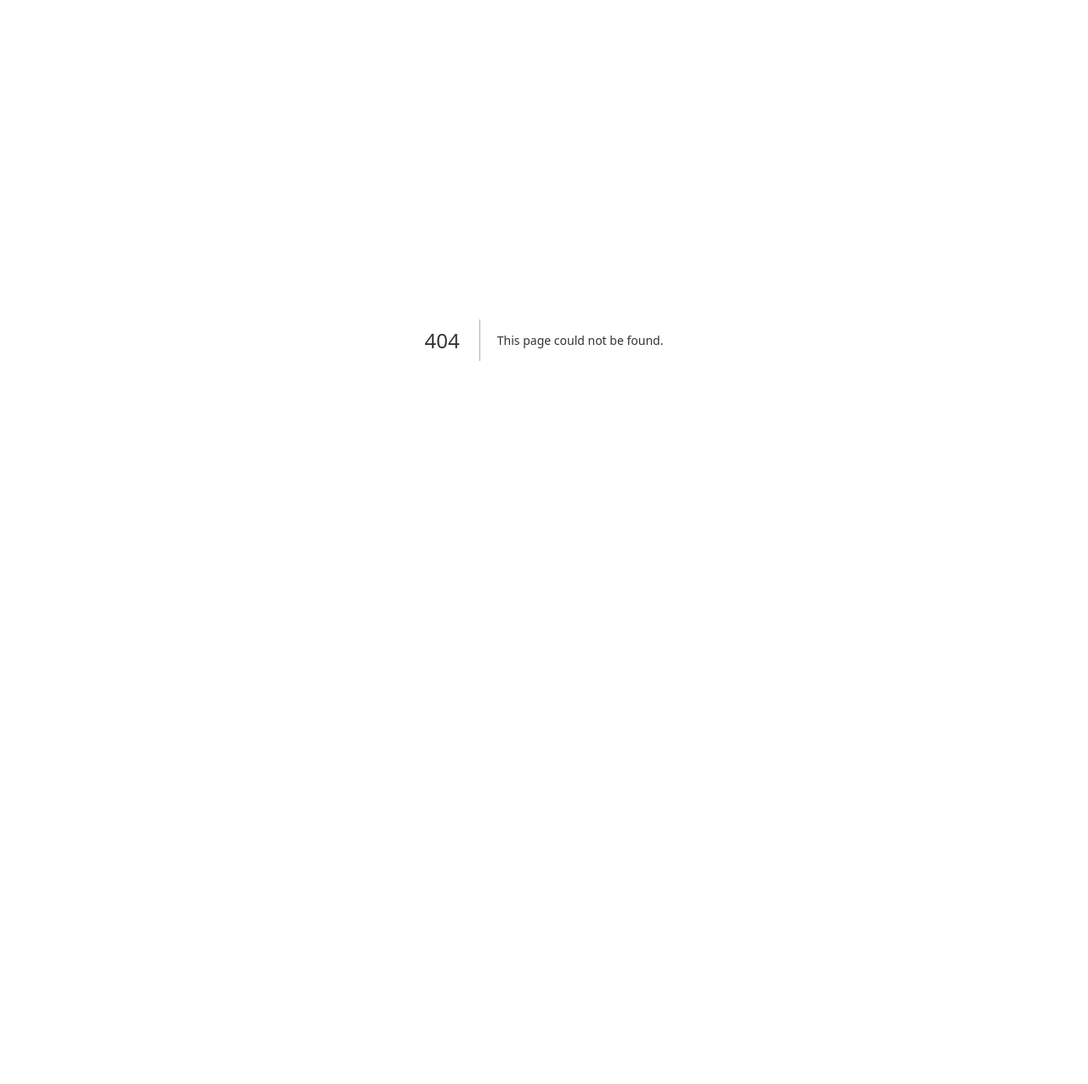
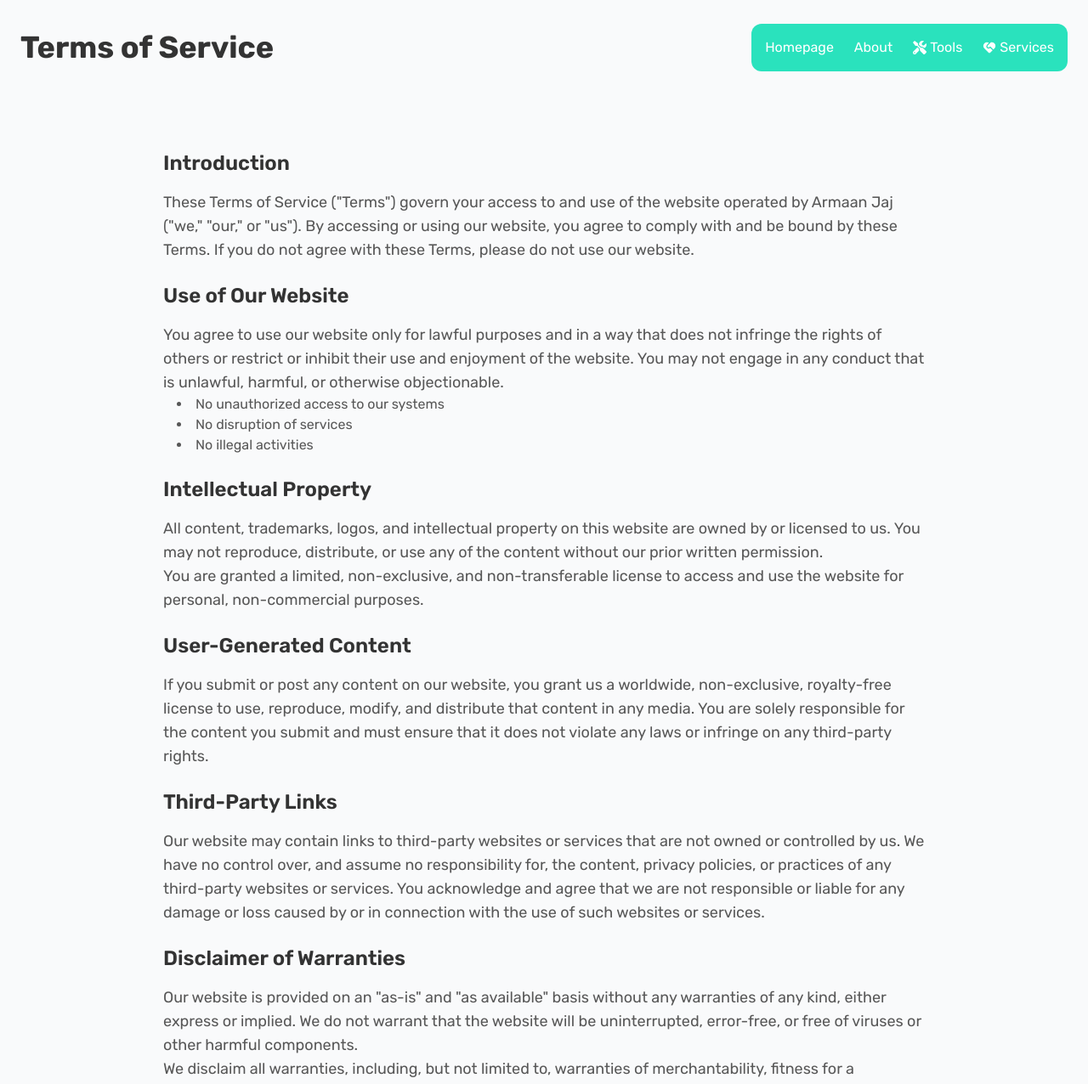
Before and after one commit to monk-27/portfolio, a Next.js app: page /terms in a window 1280 px wide. Before the commit this address had no page. Shown: the top 1276 px of the page at 85% size. Before the commit the page ends 800 px from the top, so only its background shows below. Built offline with nearby package versions, Linux system fonts and the light colour scheme.

Commit message:
Design terms of service page
Outline terms and conditions related to using this website.

```diff
--- /dev/null
+++ b/src/app/terms/page.tsx
@@ -0,0 +1,173 @@
+import DynamicNavbar from "@/components/ui/DynamicNavbar";
+import Footer from "@/components/ui/Footer";
+import * as React from "react";
+
+export interface ITermsPageProps {}
+
+export default function TermsPage(props: ITermsPageProps) {
+    return (
+        <main className="bg-gray-50">
+            <DynamicNavbar title="Terms of Service" />
+            <div className="py-16 px-6 bg-gray-50">
+                <div className="container mx-auto max-w-4xl">
+                    <section className="mb-6">
+                        <h2 className="text-2xl font-semibold mb-4">
+                            Introduction
+                        </h2>
+                        <p className="text-lg">
+                            These Terms of Service ("Terms") govern your access
+                            to and use of the website operated by Armaan Jaj
+                            ("we," "our," or "us"). By accessing or using our
+                            website, you agree to comply with and be bound by
+                            these Terms. If you do not agree with these Terms,
+                            please do not use our website.
+                        </p>
+                    </section>
+
+                    <section className="mb-6">
+                        <h2 className="text-2xl font-semibold mb-4">
+                            Use of Our Website
+                        </h2>
+                        <p className="text-lg">
+                            You agree to use our website only for lawful
+                            purposes and in a way that does not infringe the
+                            rights of others or restrict or inhibit their use
+                            and enjoyment of the website. You may not engage in
+                            any conduct that is unlawful, harmful, or otherwise
+                            objectionable.
+                        </p>
+                        <ul className="list-disc list-inside pl-4">
+                            <li>No unauthorized access to our systems</li>
+                            <li>No disruption of services</li>
+                            <li>No illegal activities</li>
+                        </ul>
+                    </section>
+
+                    <section className="mb-6">
+                        <h2 className="text-2xl font-semibold mb-4">
+                            Intellectual Property
+                        </h2>
+                        <p className="text-lg">
+                            All content, trademarks, logos, and intellectual
+                            property on this website are owned by or licensed to
+                            us. You may not reproduce, distribute, or use any of
+                            the content without our prior written permission.
+                        </p>
+                        <p className="text-lg">
+                            You are granted a limited, non-exclusive, and
+                            non-transferable license to access and use the
+                            website for personal, non-commercial purposes.
+                        </p>
+                    </section>
+
+                    <section className="mb-6">
+                        <h2 className="text-2xl font-semibold mb-4">
+                            User-Generated Content
+                        </h2>
+                        <p className="text-lg">
+                            If you submit or post any content on our website,
+                            you grant us a worldwide, non-exclusive,
+                            royalty-free license to use, reproduce, modify, and
+                            distribute that content in any media. You are solely
+                            responsible for the content you submit and must
+                            ensure that it does not violate any laws or infringe
+                            on any third-party rights.
+                        </p>
+                    </section>
+
+                    <section className="mb-6">
+                        <h2 className="text-2xl font-semibold mb-4">
+                            Third-Party Links
+                        </h2>
+                        <p className="text-lg">
+                            Our website may contain links to third-party
+                            websites or services that are not owned or
+                            controlled by us. We have no control over, and
+                            assume no responsibility for, the content, privacy
+                            policies, or practices of any third-party websites
+                            or services. You acknowledge and agree that we are
+                            not responsible or liable for any damage or loss
+                            caused by or in connection with the use of such
+                            websites or services.
+                        </p>
+                    </section>
+
+                    <section className="mb-6">
+                        <h2 className="text-2xl font-semibold mb-4">
+                            Disclaimer of Warranties
+                        </h2>
+                        <p className="text-lg">
+                            Our website is provided on an "as-is" and "as
+                            available" basis without any warranties of any kind,
+                            either express or implied. We do not warrant that
+                            the website will be uninterrupted, error-free, or
+                            free of viruses or other harmful components.
+                        </p>
+                        <p className="text-lg">
+                            We disclaim all warranties, including, but not
+                            limited to, warranties of merchantability, fitness
+                            for a particular purpose, and non-infringement.
+                        </p>
+                    </section>
+
+                    <section className="mb-6">
+                        <h2 className="text-2xl font-semibold mb-4">
+                            Limitation of Liability
+                        </h2>
+                        <p className="text-lg">
+                            In no event shall we be liable for any direct,
+                            indirect, incidental, special, consequential, or
+                            punitive damages, including, without limitation,
+                            loss of profits, data, use, goodwill, or other
+                            intangible losses, resulting from your access to or
+                            use of, or inability to access or use, the website.
+                        </p>
+                    </section>
+
+                    <section className="mb-6">
+                        <h2 className="text-2xl font-semibold mb-4">
+                            Governing Law
+                        </h2>
+                        <p className="text-lg">
+                            These Terms shall be governed by and construed in
+                            accordance with the laws of the province of Alberta,
+                            Canada, without regard to its conflict of law
+                            principles. Any legal action or proceeding arising
+                            under these Terms shall be brought exclusively in
+                            the courts located in Calgary, Alberta.
+                        </p>
+                    </section>
+
+                    <section className="mb-6">
+                        <h2 className="text-2xl font-semibold mb-4">
+                            Changes to These Terms
+                        </h2>
+                        <p className="text-lg">
+                            We reserve the right to modify or replace these
+                            Terms at any time. If a revision is material, we
+                            will provide at least 30 days' notice prior to any
+                            new terms taking effect. What constitutes a material
+                            change will be determined at our sole discretion.
+                        </p>
+                    </section>
+
+                    <section>
+                        <h2 className="text-2xl font-semibold mb-4">
+                            Contact Us
+                        </h2>
+                        <p className="text-lg">
+                            If you have any questions or concerns about this
+                            Privacy Policy, please email your questions or
+                            concerns at:
+                        </p>
+                        <p className="text-lg">
+                            <strong>Email:</strong> armaansjaj@gmail.com
+                        </p>
+                        <p><strong>Last update:</strong> July 11, 2024</p>
+                    </section>
+                </div>
+            </div>
+            <Footer />
+        </main>
+    );
+}
```
